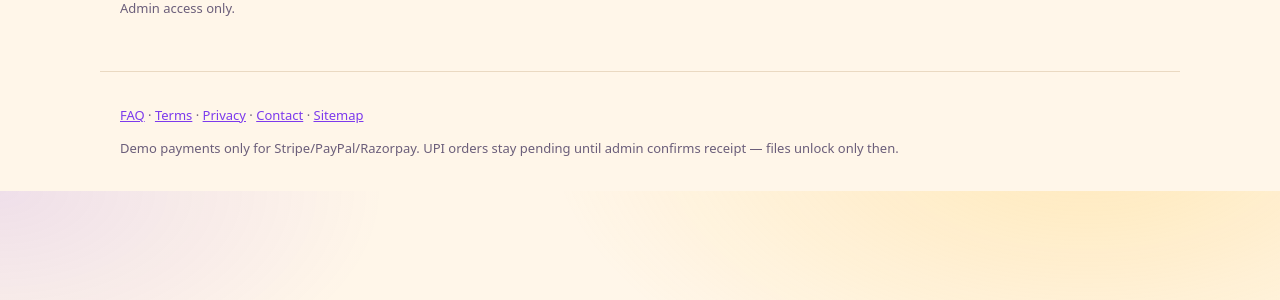
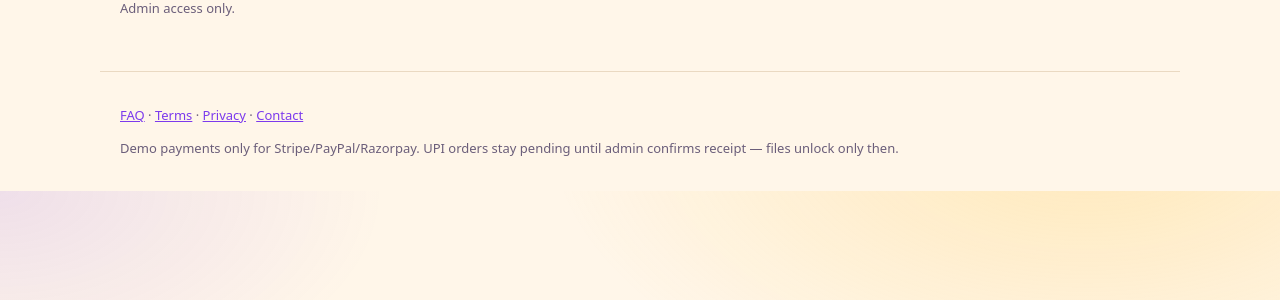
Before and after one commit to kageshorts752-dotcom/digital-product-store, a Flask app: page /admin/login in a window 1280 px wide. Shown: the part 426-726 px from the top of the page. Run offline with Flask 3, Linux system fonts and the light colour scheme; data comes from the database, SQL or seed files in the repository; parts of the project's set-up code (start-up, migrations or seed data) failed here and were passed over.

Commit message:
Remove sitemap

```diff
--- a/templates/base.html
+++ b/templates/base.html
@@ -4,4 +4,4 @@
 <nav><a href="/">Store</a> <a href="/wishlist">Wishlist</a> <a href="/library">My Library</a> <a href="/cart">Cart</a> <a href="/admin">Admin</a></nav></header>
 <main>{% with m=get_flashed_messages() %}{% if m %}<div class="flash">{% for x in m %}<p>{{x}}</p>{% endfor %}</div>{% endif %}{% endwith %}
 {% block content %}{% endblock %}</main>
-<footer><p><a href="/page/faq">FAQ</a> · <a href="/page/terms">Terms</a> · <a href="/page/privacy">Privacy</a> · <a href="/contact">Contact</a> · <a href="/sitemap.xml">Sitemap</a></p><p>Demo payments only for Stripe/PayPal/Razorpay. UPI orders stay pending until admin confirms receipt — files unlock only then.</p></footer></body></html>
+<footer><p><a href="/page/faq">FAQ</a> · <a href="/page/terms">Terms</a> · <a href="/page/privacy">Privacy</a> · <a href="/contact">Contact</a></p><p>Demo payments only for Stripe/PayPal/Razorpay. UPI orders stay pending until admin confirms receipt — files unlock only then.</p></footer></body></html>
```
